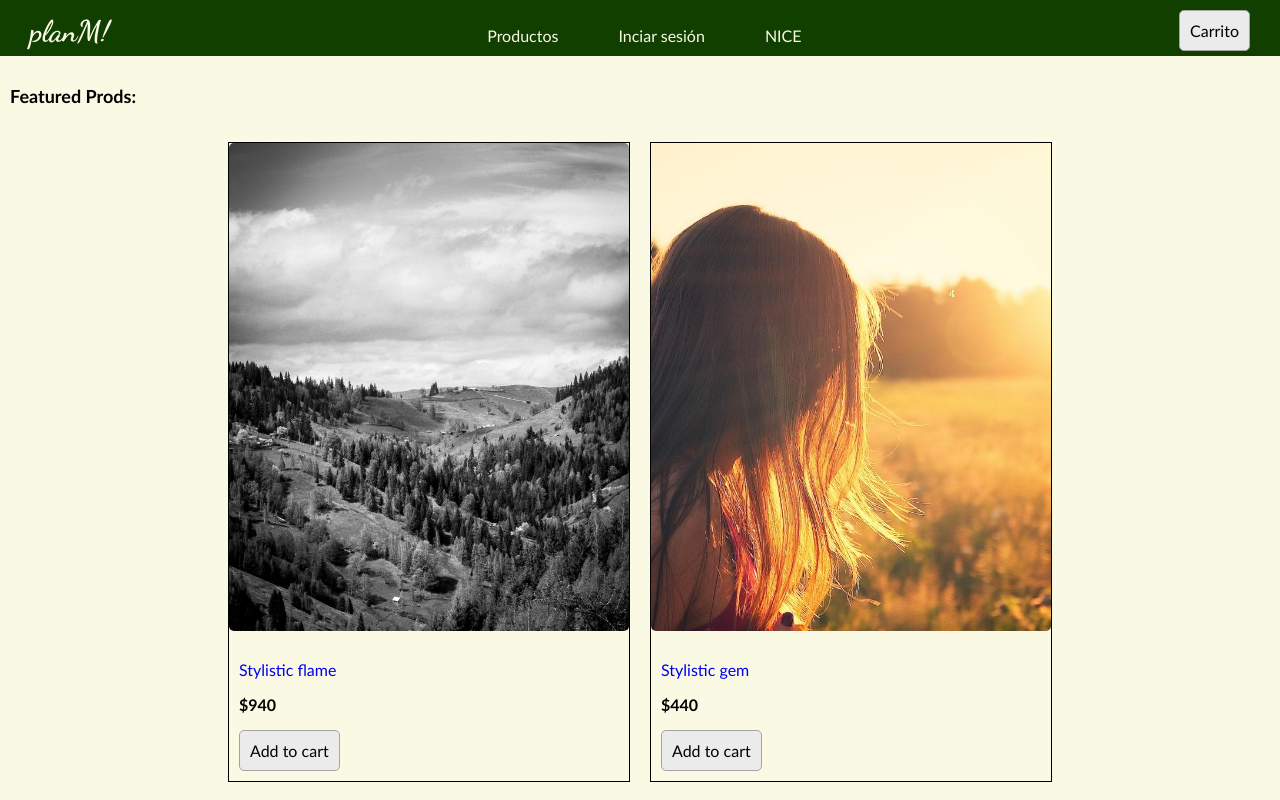
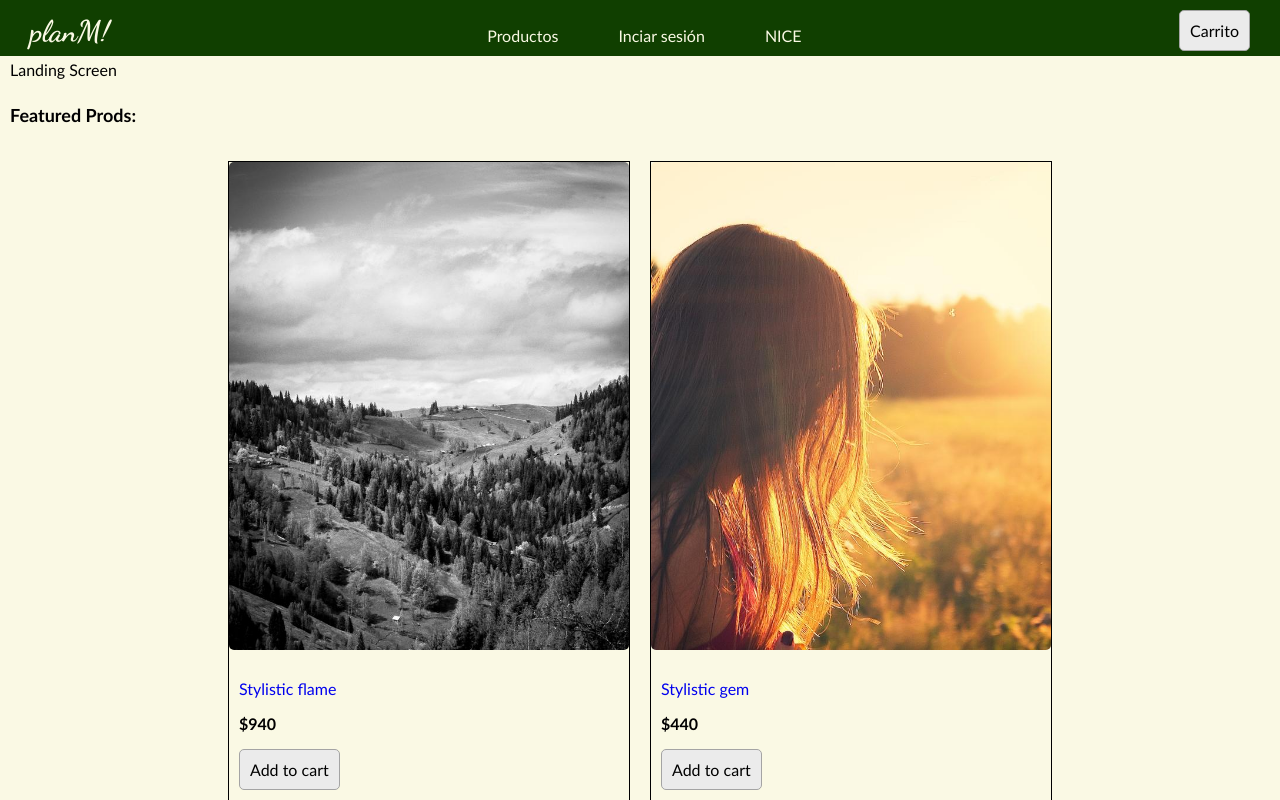
Before and after one commit to mullenlucas/planm, a React (Create React App) app in the folder frontend/: page / in a window 1280 px wide. Shown: the top 800 px of the page. Built offline with nearby package versions, Linux system fonts and the light colour scheme.

Commit message:
updates to develop

```diff
--- a/frontend/package.json
+++ b/frontend/package.json
@@ -8,6 +8,7 @@
     "@testing-library/user-event": "^13.5.0",
     "react": "^17.0.2",
     "react-dom": "^17.0.2",
+    "react-router-dom": "^6.2.2",
     "react-scripts": "5.0.0",
     "web-vitals": "^2.1.4"
   },
--- a/frontend/src/App.js
+++ b/frontend/src/App.js
@@ -1,7 +1,12 @@
 import data from './data';
+import { BrowserRouter, Route, Routes } from 'react-router-dom';
+import CartScreen from './screens/CartScreen';
+import ProductScreen from './screens/ProductScreen';
+import LandingScreen from './screens/LandingScreen';
 
 function App() {
   return (
+    <BrowserRouter>
       <section className="grid-container">
         <header className="row">
           <div className="logobrand">
@@ -25,6 +30,9 @@ function App() {
           </a>
         </header>
         <main>
+          <Routes>
+            <Route path="/" element={<LandingScreen />}></Route>
+          </Routes>
           <h1>Featured Prods:</h1>
           <div className="products">
             {data.products.map((product) => (
@@ -47,6 +55,7 @@ function App() {
         </main>
         <footer className="row center">All rights reserved</footer>
       </section>
+    </BrowserRouter>
   );
 }
 
--- /dev/null
+++ b/frontend/src/screens/CartScreen.js
@@ -0,0 +1,5 @@
+function CartScreen() {
+  return <div>Cart Screen</div>;
+}
+
+export default CartScreen;
--- /dev/null
+++ b/frontend/src/screens/LandingScreen.js
@@ -0,0 +1,5 @@
+function LandingScreen() {
+  return <div>Landing Screen</div>;
+}
+
+export default LandingScreen;
--- /dev/null
+++ b/frontend/src/screens/ProductScreen.js
@@ -0,0 +1,5 @@
+function ProductScreen() {
+  return <div>Product Screen</div>;
+}
+
+export default ProductScreen;
```
Also changed, not shown: 1 other file (tests, documents, lock files or other folders). Lines whose indentation alone changed are shown as unchanged.
